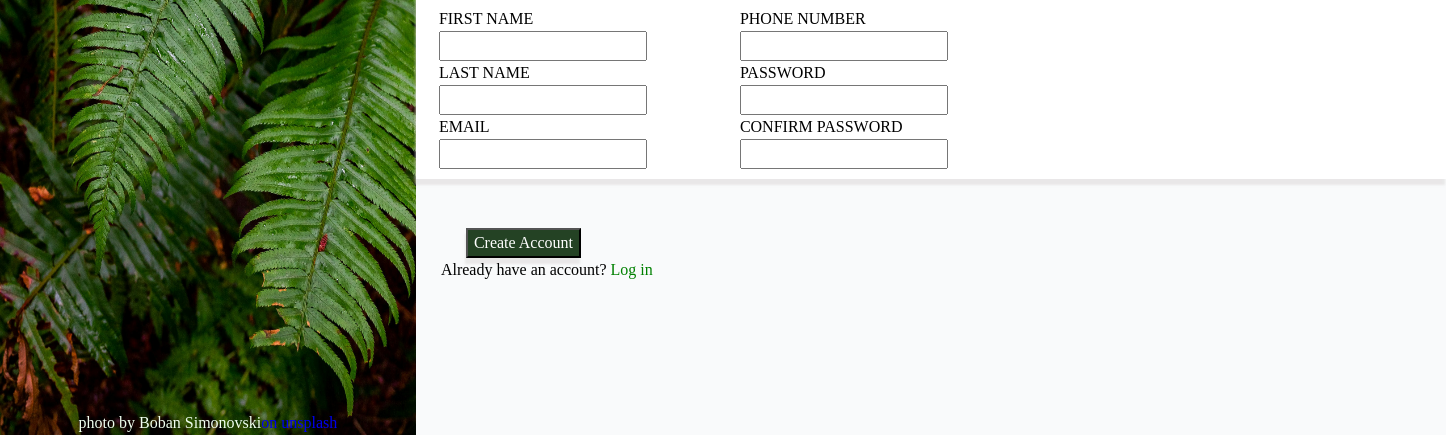
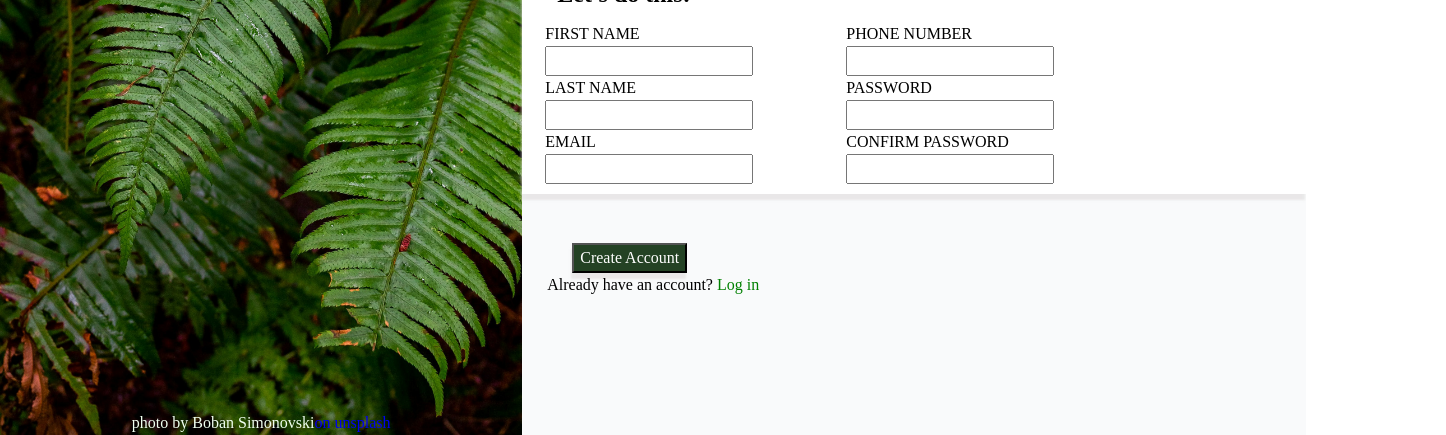
Before and after one commit to Rassan99/Sign-up-Form, a plain HTML site: page index.html in a window 1280 px wide. Shown: the part 365-800 px from the top of the page, 1446 px wide, since content can reach past the window. Drawn offline with Linux system fonts and the light colour scheme.

Commit message:
fix: the height is fixed

```diff
--- a/styles.css
+++ b/styles.css
@@ -75,8 +75,9 @@ h6 {
   font-size: 4em;
 }
 html {
-  height: 99%;
+  height: 100%;
   display: flex;
+  width: 100%;
 }
 @font-face {
   font-family: "MyFont";
@@ -96,8 +97,8 @@ body {
 
 #x {
   display: flex;
-  min-height: 101%;
-  width: 113%;
+  min-height: 100%;
+  width: 102%;
 }
 
 #iconDiv {
@@ -116,13 +117,14 @@ body {
   flex-direction: column;
   flex-wrap: nowrap;
   justify-content: space-between;
+  width: 40%;
 }
 .side-right {
   display: flex;
   flex-direction: column;
   justify-content: center;
-  max-width: 1219px;
   background-color: #f9fafb;
+  width: 60%;
 }
 img {
   max-width: 75px;
```
